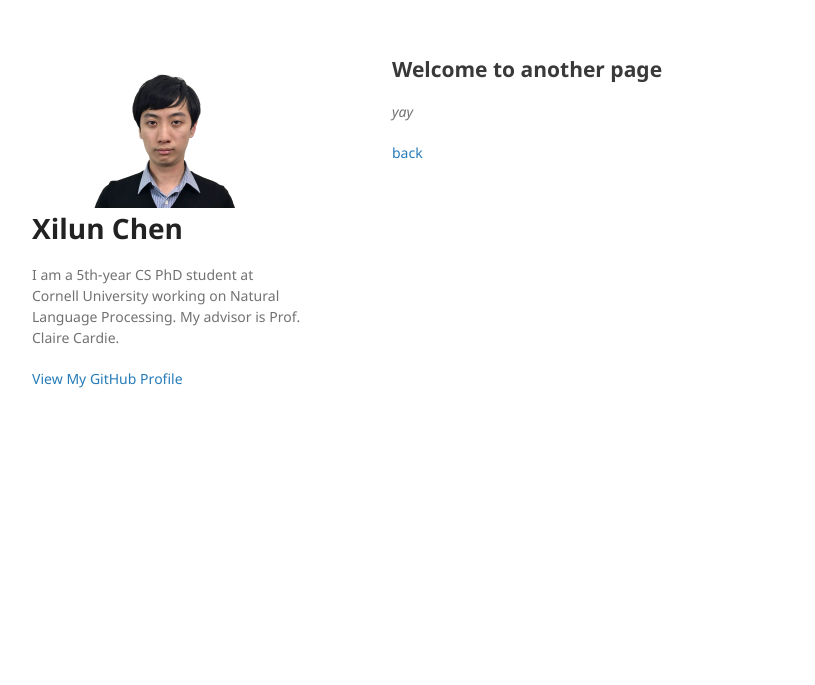
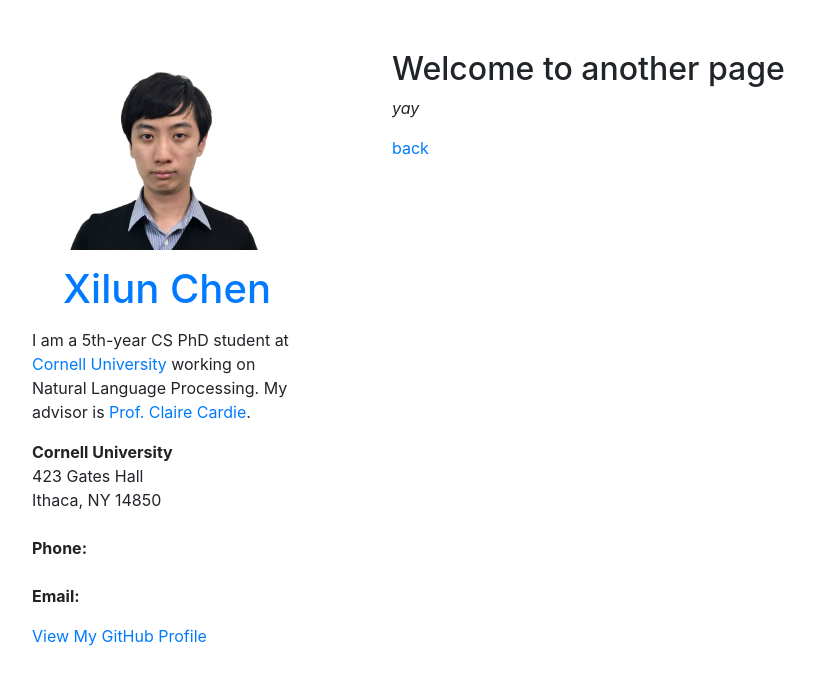
Before and after one commit to ccsasuke/ccsasuke.github.io, a Jekyll site: the page built from another-page.md, in a window 1280 px wide. Shown: the top 685 px of the page, without its empty margins (178-993 px from the left). Built offline with Jekyll 4.4.1, drawn with Linux system fonts in a browser that asks for light colours; our own code applies the rules of GitHub Pages for plain Markdown files.

Commit message:
update sidebar style

```diff
--- a/_layouts/default.html
+++ b/_layouts/default.html
@@ -3,26 +3,40 @@
   <head>
     <meta charset="utf-8">
     <meta http-equiv="X-UA-Compatible" content="chrome=1">
-
-{% seo %}
-
     <link rel="stylesheet" href="{{ '/assets/css/style.css?v=' | append: site.github.build_revision | relative_url }}">
+    <link rel="stylesheet" href="https://maxcdn.bootstrapcdn.com/bootstrap/4.0.0-beta.2/css/bootstrap.min.css" integrity="sha384-PsH8R72JQ3SOdhVi3uxftmaW6Vc51MKb0q5P2rRUpPvrszuE4W1povHYgTpBfshb" crossorigin="anonymous">
     <meta name="viewport" content="width=device-width">
     <!--[if lt IE 9]>
     <script src="//html5shiv.googlecode.com/svn/trunk/html5.js"></script>
     <![endif]-->
+    <style>
+      h1 {text-align: center; margin: 15px;}
+    </style>
   </head>
   <body>
     <div class="wrapper">
       <header>
         <div id="avatar-container">
-            <img src="assets/images/avatar.jpg" alt="Avatar" height="150" width="150">
+            <img src="assets/images/avatar.jpg" alt="Avatar" height="200" width="200">
         </div>
         <a href="{{ site.github.url }}"> <h1>{{ site.title | default: site.github.repository_name }}</h1> </a>
         <p>
-            I am a 5th-year CS PhD student at Cornell University working on Natural Language Processing.
-            My advisor is Prof. Claire Cardie.
+            I am a 5th-year CS PhD student at <a href="https://www.cs.cornell.edu/" target="_blank">Cornell University</a> working on Natural Language Processing.
+            My advisor is <a href="http://www.cs.cornell.edu/home/cardie/" target="_blank">Prof. Claire Cardie</a>.
         </p>
+        <address>
+          <strong>Cornell University</strong>
+          <br>
+          423 Gates Hall
+          <br>
+          Ithaca, NY 14850
+          <br>
+          <br>
+          <strong>Phone:</strong>
+          <br>
+          <br>
+          <strong>Email:</strong>
+        </address>
 
         {% if site.github.is_project_page %}
           <p class="view"><a href="{{ site.github.repository_url }}">View the Project on GitHub <small>{{ github_name }}</small></a></p>
```
